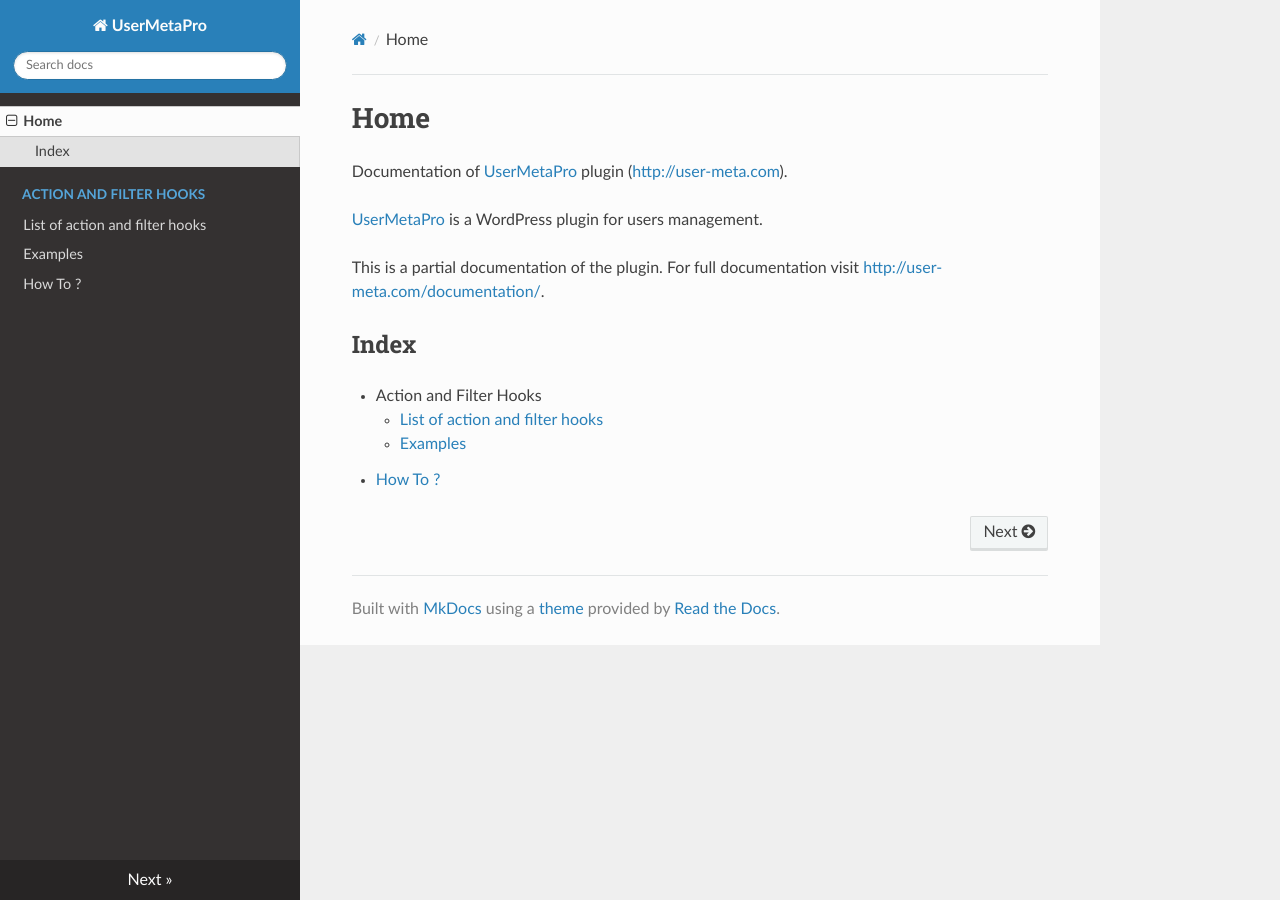
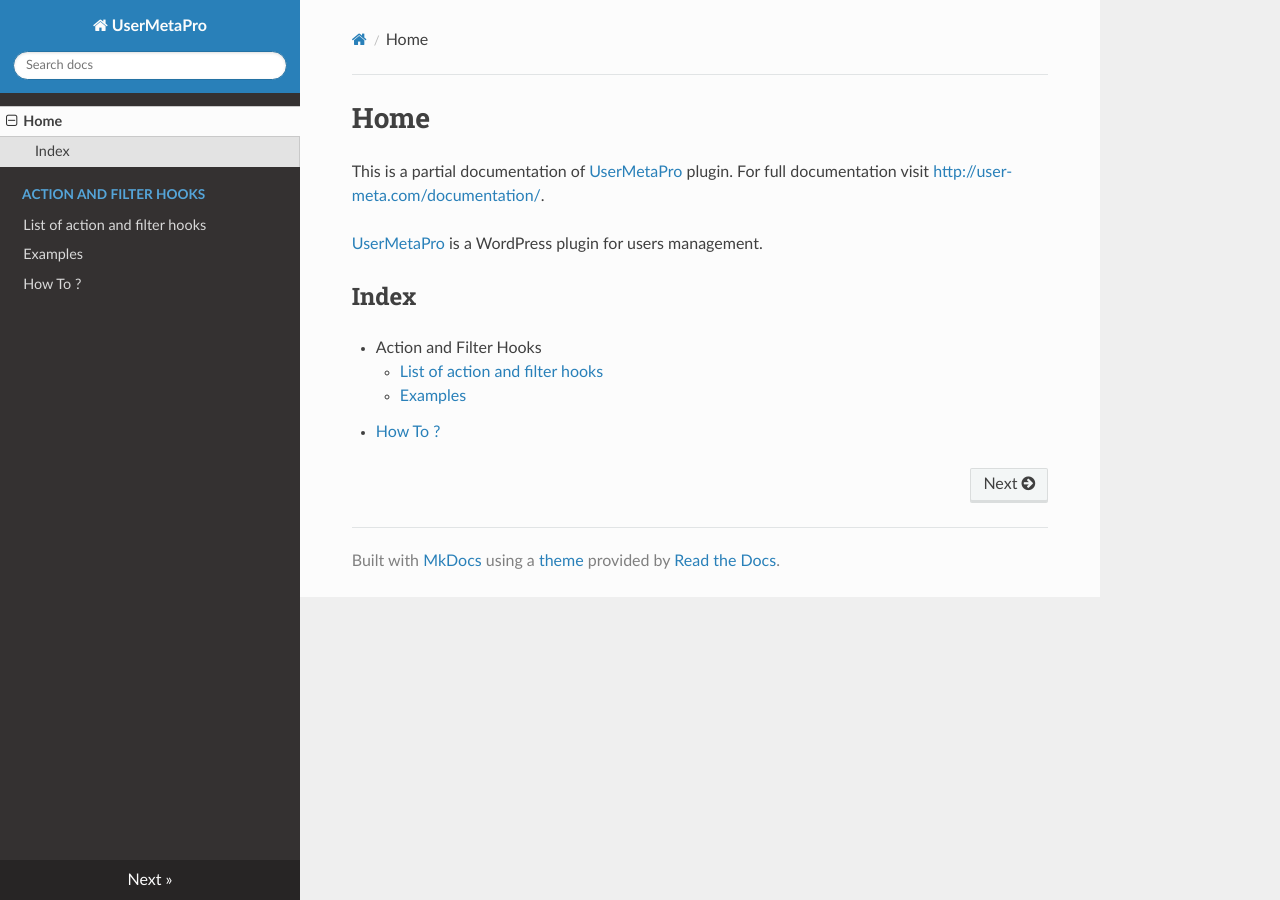
Before and after one commit to UserMetaPro/ump-docs, an MkDocs documentation site: the page built from docs/index.md, in a window 1280 px wide. Built offline with MkDocs 1.6.1, drawn with Linux system fonts in a browser that asks for light colours; nearby versions of some CDN libraries; old or Windows-style settings are respelled for this version of MkDocs.

Commit message:
Update homepage

```diff
--- a/docs/index.md
+++ b/docs/index.md
@@ -1,11 +1,9 @@
 # Home
 
-Documentation of [UserMetaPro](http://user-meta.com) plugin ([http://user-meta.com](http://user-meta.com)).
+This is a partial documentation of [UserMetaPro](http://user-meta.com) plugin.
+For full documentation visit [http://user-meta.com/documentation/](http://user-meta.com/documentation/).
 
 [UserMetaPro](http://user-meta.com) is a WordPress plugin for users management.
-
-This is a partial documentation of the plugin.
-For full documentation visit [http://user-meta.com/documentation/](http://user-meta.com/documentation/).
 
 ## Index
 
```
